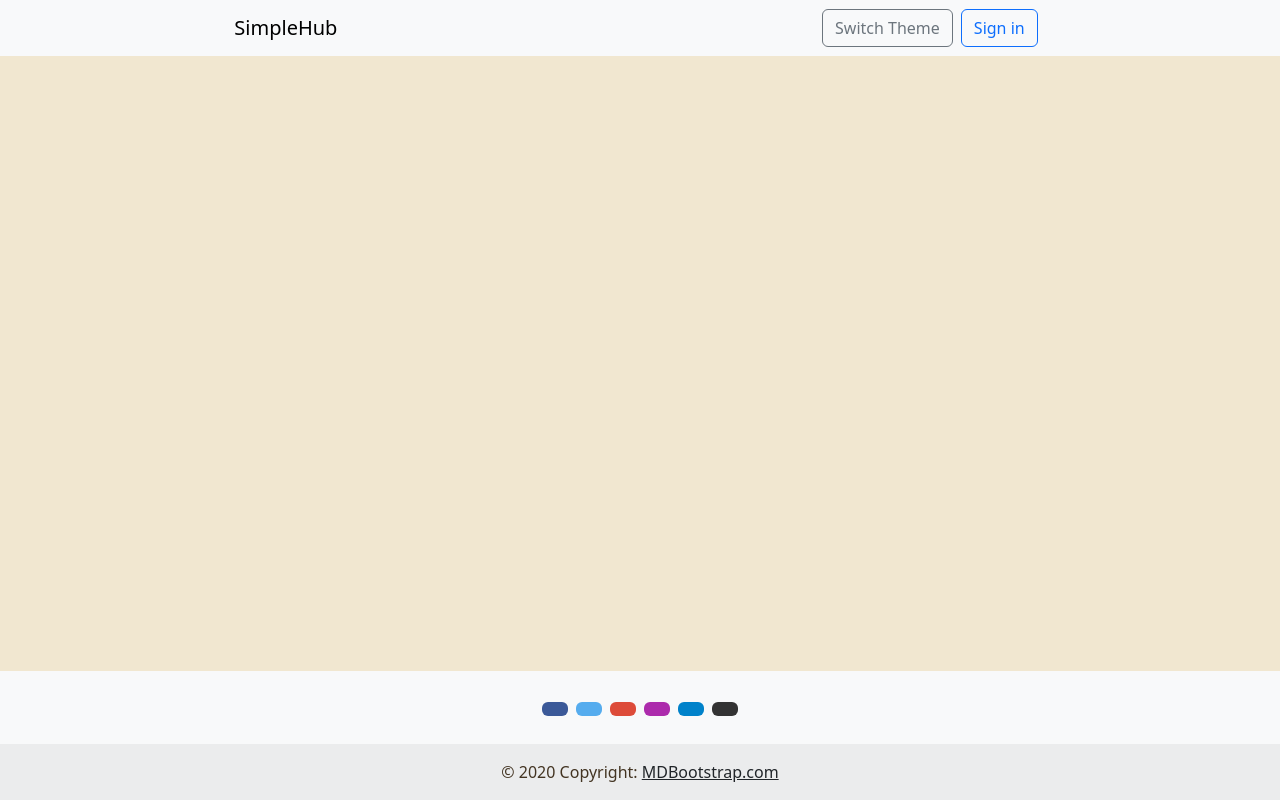
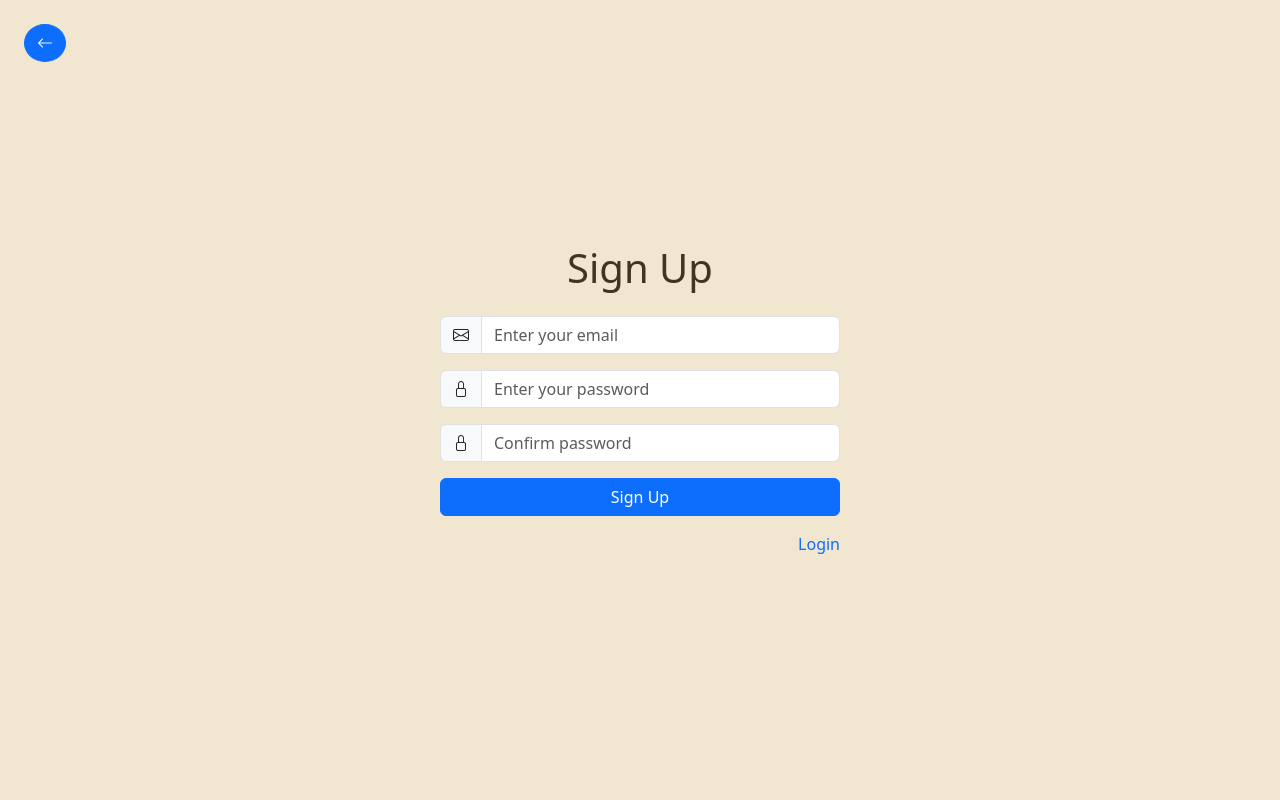
Before and after one commit to Loenus/boardgamehub, a Nuxt app: page /sign1 in a window 1280 px wide. Built offline with nearby package versions, Linux system fonts and the light colour scheme; no server answers.

Commit message:
wip: new simple graphic

```diff
--- a/layouts/default.vue
+++ /dev/null
@@ -1,29 +0,0 @@
-<template>
-  <div class="layout-container">
-    <header>
-      <Header />
-    </header>
-    <main class="content">
-      <slot /> <!-- Qui verrà caricata la pagina -->
-    </main>
-    <footer>
-      <Footer />
-    </footer>
-  </div>
-</template>
-
-<script lang="ts" setup>
-
-</script>
-
-<style>
-.layout-container {
-  display: flex;
-  flex-direction: column;
-  min-height: 100vh;
-}
-
-.content {
-  flex: 1;
-}
-</style>
--- /dev/null
+++ b/pages/log1.vue
@@ -0,0 +1,40 @@
+<!-- NEW LOGIN PAGE -->
+
+<template>
+  <div class="position-relative vh-100">
+    <a href="/t1" class="btn btn-primary rounded-circle position-absolute top-0 start-0 m-4">
+      <i class="bi bi-arrow-left"></i>
+    </a>
+    <div class="d-flex flex-column justify-content-center align-items-center h-100 px-5 px-md-5">
+      <h1 class="text-center mb-4">Login</h1>
+      <form class="w-100" style="max-width: 400px;">
+        <div class="mb-3">
+          <div class="input-group">
+            <span class="input-group-text"><i class="bi bi-envelope"></i></span>
+            <input type="email" class="form-control" id="email" placeholder="Enter your email" aria-label="Email address">
+          </div>
+        </div>
+        <div class="mb-3">
+          <div class="input-group">
+            <span class="input-group-text"><i class="bi bi-lock"></i></span>
+            <input type="password" class="form-control" id="password" placeholder="Enter your password" aria-label="Password">
+          </div>
+        </div>
+        <button type="submit" class="btn btn-primary w-100 mb-3">Login</button>
+        <div class="d-flex justify-content-between mb-3">
+          <a href="#" class="text-decoration-none">Forgot password?</a>
+          <a href="/sign1" class="text-decoration-none">Sign up</a>
+        </div>
+        <hr>
+        <button type="button" class="btn btn-outline-primary w-100">Log in with Google</button>
+      </form>
+    </div>
+  </div>
+</template>
+
+<script lang="ts" setup>
+</script>
+
+<style scoped>
+/* Stili personalizzati opzionali */
+</style>
--- /dev/null
+++ b/pages/sign1.vue
@@ -0,0 +1,43 @@
+<!-- NEW SIGNUP PAGE -->
+
+<template>
+  <div class="position-relative vh-100">
+    <a href="/t1" class="btn btn-primary rounded-circle position-absolute top-0 start-0 m-4">
+      <i class="bi bi-arrow-left"></i>
+    </a>
+    <div class="d-flex flex-column justify-content-center align-items-center h-100 px-5 px-md-5">
+      <h1 class="text-center mb-4">Sign Up</h1>
+      <form class="w-100" style="max-width: 400px;">
+        <div class="mb-3">
+          <div class="input-group">
+            <span class="input-group-text"><i class="bi bi-envelope"></i></span>
+            <input type="email" class="form-control" id="email" placeholder="Enter your email" aria-label="Email address">
+          </div>
+        </div>
+        <div class="mb-3">
+          <div class="input-group">
+            <span class="input-group-text"><i class="bi bi-lock"></i></span>
+            <input type="password" class="form-control" id="password" placeholder="Enter your password" aria-label="Password">
+          </div>
+        </div>
+        <div class="mb-3">
+          <div class="input-group">
+            <span class="input-group-text"><i class="bi bi-lock"></i></span>
+            <input type="password" class="form-control" id="confirm-password" placeholder="Confirm password" aria-label="Confirm password">
+          </div>
+        </div>
+        <button type="submit" class="btn btn-primary w-100 mb-3">Sign Up</button>
+        <div class="d-flex justify-content-end">
+          <a href="/log1" class="text-decoration-none">Login</a>
+        </div>
+      </form>
+    </div>
+  </div>
+</template>
+
+<script lang="ts" setup>
+</script>
+
+<style scoped>
+/* Stili personalizzati opzionali */
+</style>
--- /dev/null
+++ b/pages/t1.vue
@@ -0,0 +1,15 @@
+<!-- NEW INDEX PAGE -->
+
+<template>
+  <div class="d-flex flex-column justify-content-center align-items-center vh-100">
+    <h1 class="text-center mb-3">BoardGames Hub</h1>
+    <a class="btn btn-primary" href="/log1">Get Started</a>
+  </div>
+</template>
+
+<script lang="ts" setup>
+</script>
+
+<style scoped>
+/* Stili personalizzati opzionali */
+</style>
```
